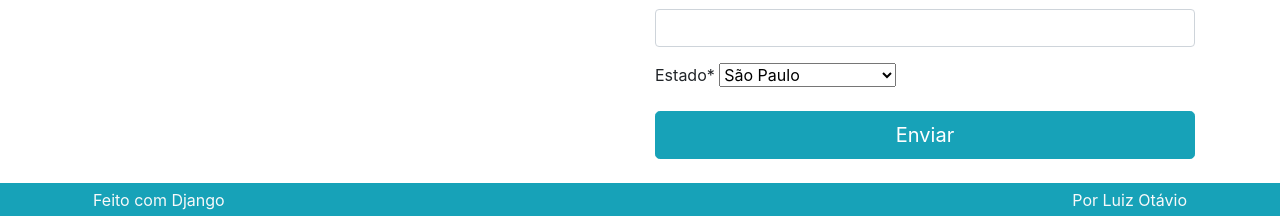
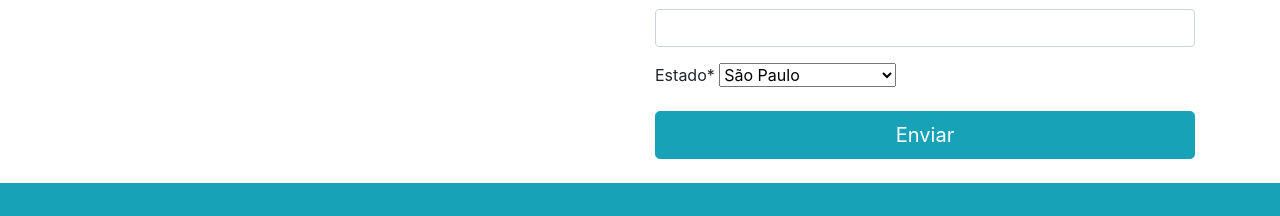
Before and after one commit to LuisFelipeFranco14/Python, a Django app: page /perfil/ in a window 1280 px wide. Shown: the part 1476-1692 px from the top of the page. Run offline with Django 5.2, Linux system fonts and the light colour scheme; parts of the project's set-up code (start-up, migrations or seed data) failed here and were passed over; some libraries are stand-ins or nearby versions.

Commit message:
Atualizar campos

```diff
--- a/Web/Django/Ecommerce/templates/parciais/_footer.html
+++ b/Web/Django/Ecommerce/templates/parciais/_footer.html
@@ -5,12 +5,12 @@
         <div class="row">
             <div class="col">
                 <div class="p-1">
-                    <span class="align-middle p-1">Feito com Django</span>
+                    <span class="align-middle p-1"></span>
                 </div>
             </div>
             <div class="col">
                 <div class="p-1 text-right">
-                    <span class="align-middle p-1">Por Luiz Otávio</span>
+                    <span class="align-middle p-1"></span>
                 </div>
             </div>
         </div>
```
Also changed, not shown: 1 other file.
